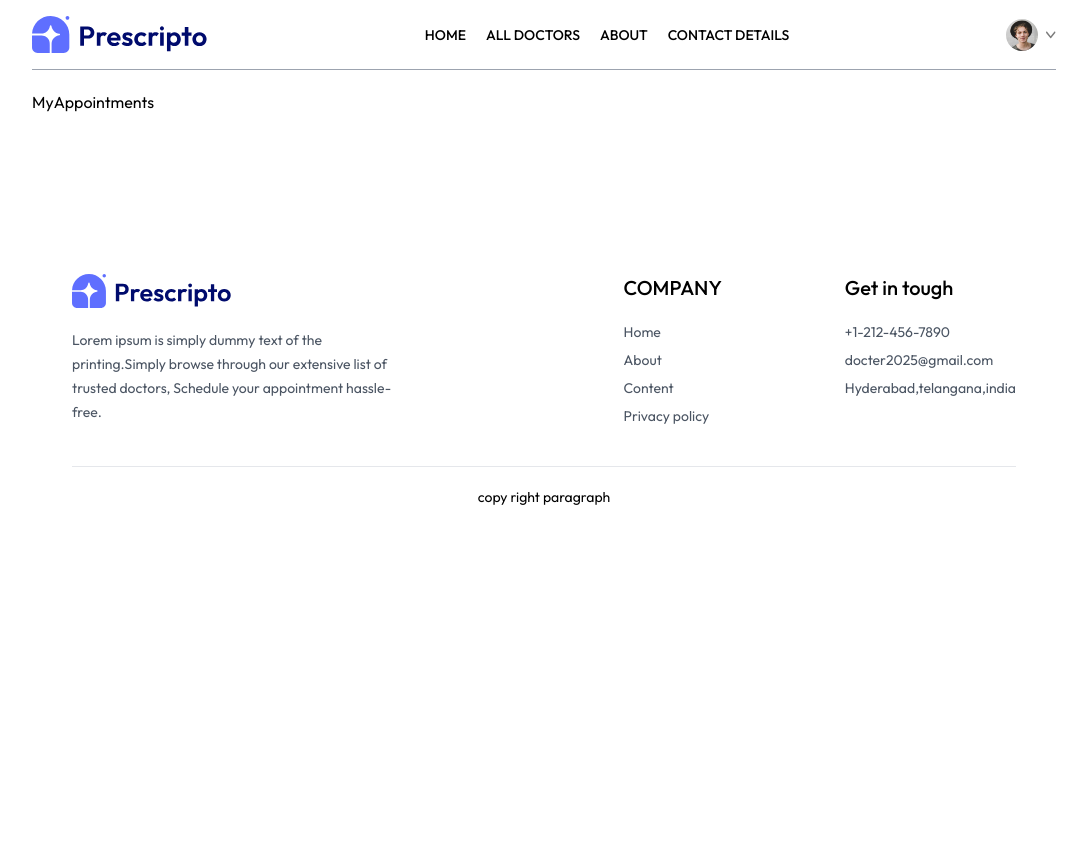
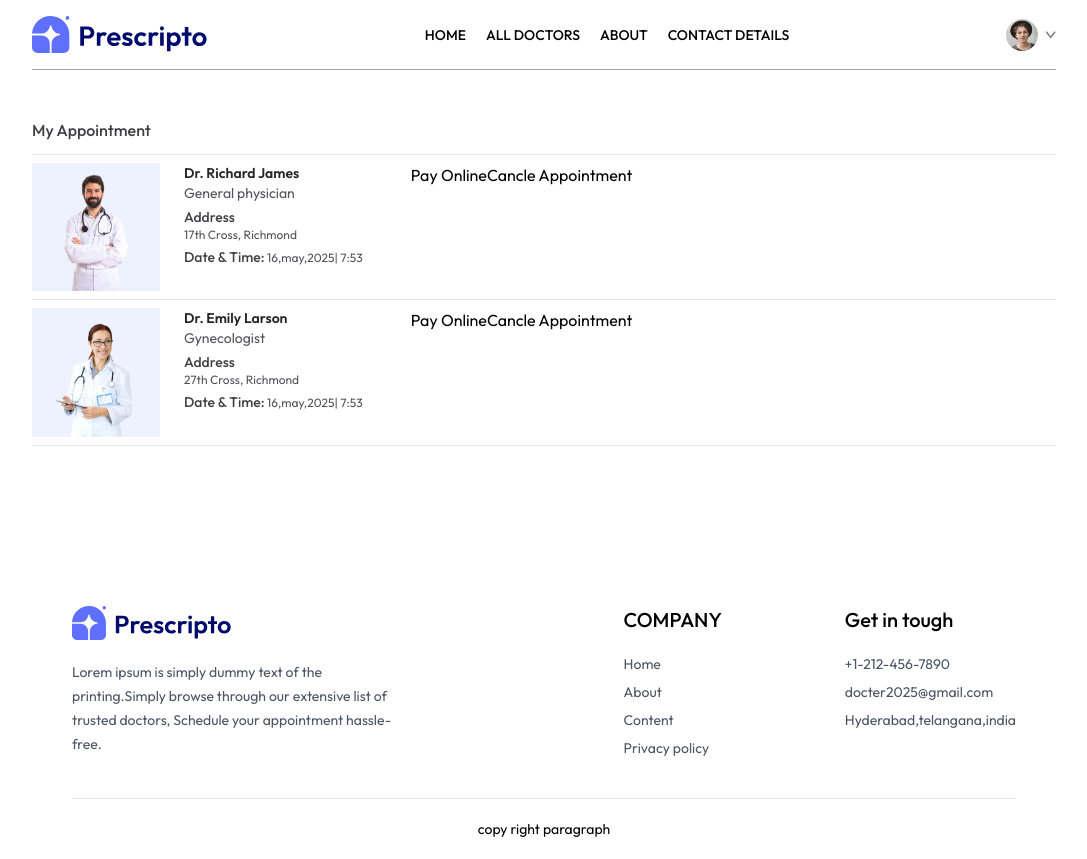
Before and after one commit to Shyamala9926/DoctorApp, a React (Vite) app: page /my-appontments in a window 1280 px wide. Shown: the whole page, without its empty margins (96-1183 px from the left). Before the commit the page ends 800 px from the top, so only its background shows below. Built offline with nearby package versions, Linux system fonts and the light colour scheme.

Commit message:
updated changes

```diff
--- a/src/pages/MyAppointments.jsx
+++ b/src/pages/MyAppointments.jsx
@@ -1,8 +1,37 @@
-import React from 'react'
+import React, { useContext } from 'react'
+import{AppContext} from '../context/AppContext'
+function MyAppointments () {
 
-function MyAppointments() {
+  const{doctors}=useContext(AppContext)
+
+
   return (
-    <div>MyAppointments</div>
+    <div>
+      <p className='pb-3 mt-12 font-medium text-zinc-700 border-b'>My Appointment</p>
+      <div>
+        {doctors.slice(0,2).map((item,index)=>(
+          <div className='grid grid-col-[1fr_2fr] gap-4 sm:flex sm:gap-6 py-2 border-b' key={index}>
+          <div>
+            <img className='w-32 bg-indigo-50' src={item.image} alt=''/>
+            </div>
+            <div className='felx-1 text-sm text-zinc-600'>
+              <p className='text-neutral-800 font-semibold'>{item.name}</p>
+              <p>{item.speciality}</p>
+
+              <p className='text-zinc-700 font-medium mt-1'>Address</p>
+               <p className='text-xs'>{item.address.line1}</p>
+              <p className='text-xs'>{item.address.Line2}</p>
+              <p className='text-xs mt-1'><span className='text-sm text-neutral-700 font-medium'>Date & Time:</span> 16,may,2025| 7:53</p>
+              </div>
+              <div></div>
+              <div>
+                <button>Pay Online</button>
+                <button>Cancle Appointment</button>
+              </div>
+              </div>
+        ))}
+      </div>
+    </div>
   )
 }
 
```
